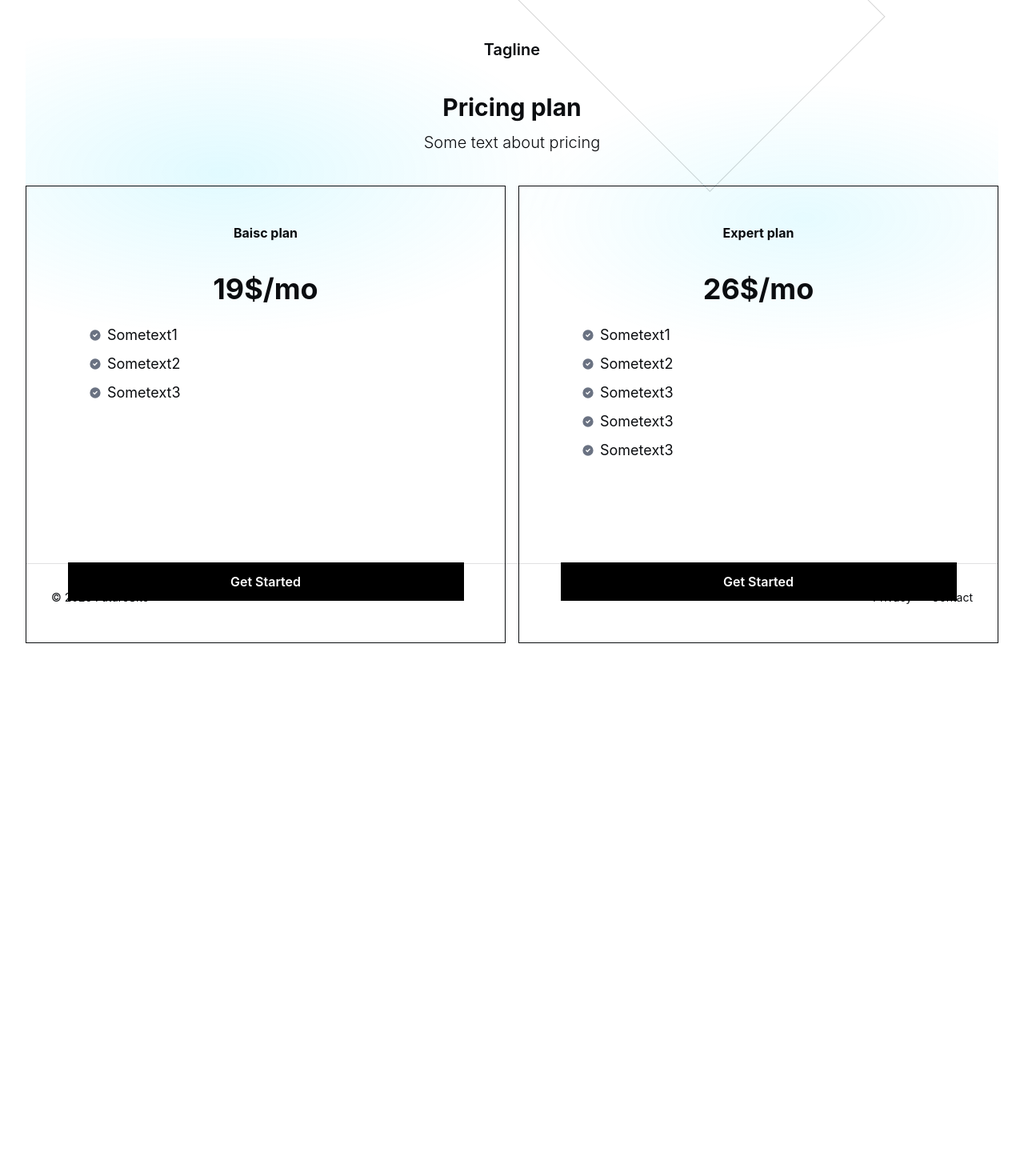
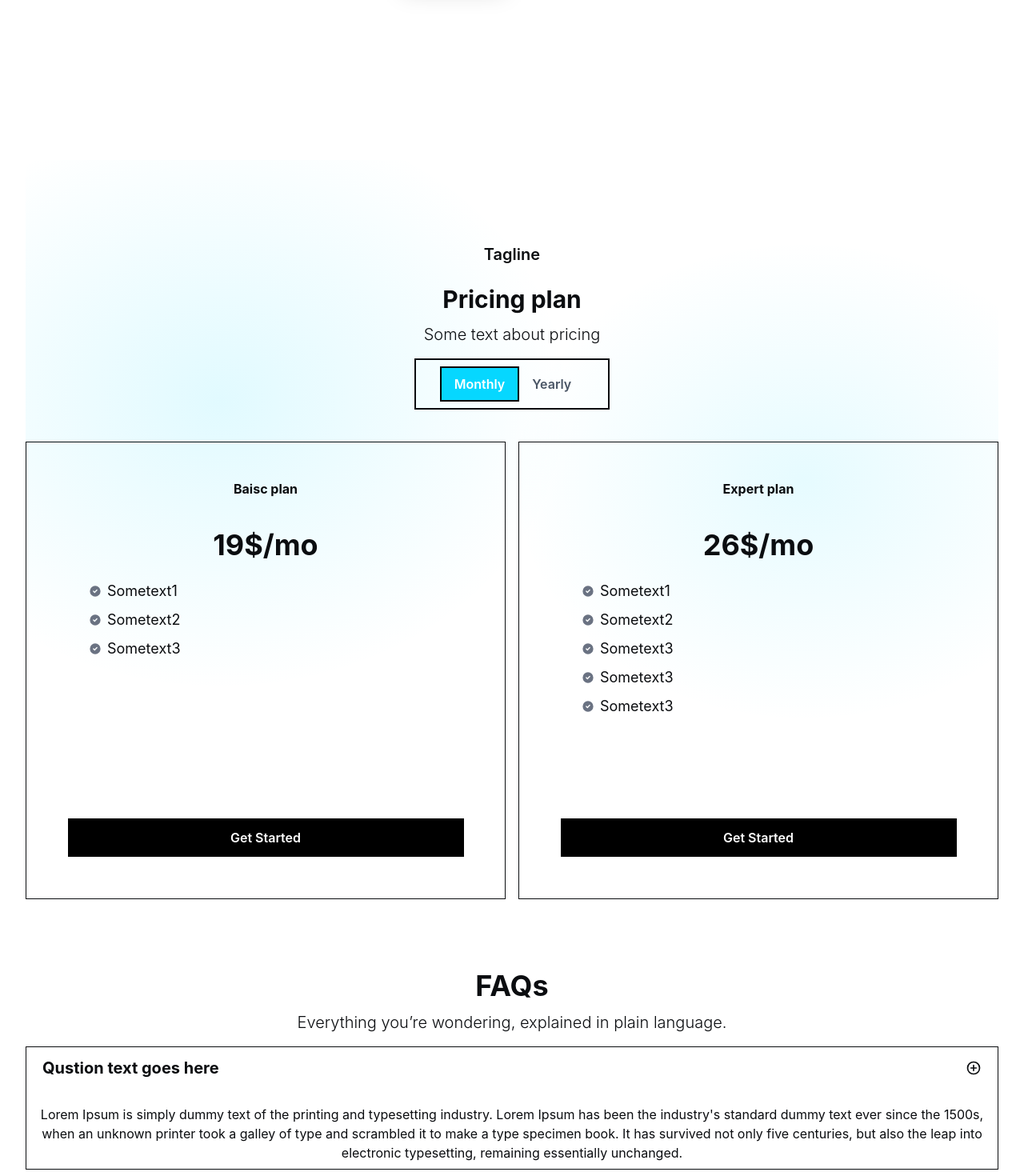
Before and after one commit to Zetchu/FinalProjectProgrammingInteracitivty, a React (Vite) app in the folder final-project/: page / in a window 1280 px wide. Shown: the part 555-2025 px from the top of the page at 80% size. Before the commit the page ends 1359 px from the top, so only its background shows below. Built offline with nearby package versions, Linux system fonts and the light colour scheme.

Commit message:
faq skeleton, responsive fixes

```diff
--- a/final-project/src/App.jsx
+++ b/final-project/src/App.jsx
@@ -4,6 +4,7 @@ import Header from './components/Header';
 import Footer from './components/Footer';
 import Hero from './components/Hero';
 import Pricing from './components/Pricing';
+import FAQ from './components/FAQ';
 
 export default function App() {
   return (
@@ -15,8 +16,9 @@ export default function App() {
       >
         <Hero />
         <Pricing />
+        <FAQ />
       </main>
-      <Footer />
+      {/* <Footer /> */}
     </>
   );
 }
--- /dev/null
+++ b/final-project/src/components/FAQ.jsx
@@ -0,0 +1,63 @@
+import React, { useState } from 'react';
+
+function FAQ() {
+  return (
+    <section className=' py-20 sm:py-24 lg:py-2'>
+      <h1 className='text-4xl font-bold'>FAQs</h1>
+      <p className='text-xl font-light mt-3 mb-4'>
+        Everything you’re wondering, explained in plain language.
+      </p>
+
+      <div className='border-1 '>
+        <button
+          onClick={() => setOpen(!open)}
+          aria-expanded={open}
+          href='#'
+          className='w-full flex items-center justify-between text-left px-3 py-2'
+        >
+          <h3 className='font-bold text-xl mx-2'>Qustion text goes here</h3>
+          <div className='mx-2 my-2'>
+            <svg
+              xmlns='http://www.w3.org/2000/svg'
+              viewBox='0 0 24 24'
+              fill='none'
+              stroke='currentColor'
+              strokeWidth='2'
+              strokeLinecap='round'
+              strokeLinejoin='round'
+              className='w-5 h-5'
+              aria-hidden='true'
+            >
+              <circle
+                cx='12'
+                cy='12'
+                r='9'
+              />
+              <path d='M12 8v8M8 12h8' />
+            </svg>
+          </div>
+        </button>
+        <div className={`${open ? 'mt-3' : 'mt-0 hidden'}`}>
+          <p className='p-2'>
+            Lorem Ipsum is simply dummy text of the printing and typesetting
+            industry. Lorem Ipsum has been the industry's standard dummy text
+            ever since the 1500s, when an unknown printer took a galley of type
+            and scrambled it to make a type specimen book. It has survived not
+            only five centuries, but also the leap into electronic typesetting,
+            remaining essentially unchanged.
+          </p>
+        </div>
+        {/* <p>
+          Lorem Ipsum is simply dummy text of the printing and typesetting
+          industry. Lorem Ipsum has been the industry's standard dummy text ever
+          since the 1500s, when an unknown printer took a galley of type and
+          scrambled it to make a type specimen book. It has survived not only
+          five centuries, but also the leap into electronic typesetting,
+          remaining essentially unchanged.
+        </p> */}
+      </div>
+    </section>
+  );
+}
+
+export default FAQ;
--- /dev/null
+++ b/final-project/src/components/FaqItem.jsx
@@ -0,0 +1,56 @@
+import React from 'react';
+
+function FaqItem({ questionText, anwserText }) {
+  return (
+    <div className='border-1 '>
+      <button
+        onClick={() => setOpen(!open)}
+        aria-expanded={open}
+        href='#'
+        className='w-full flex items-center justify-between text-left px-3 py-2'
+      >
+        <h3 className='font-bold text-xl mx-2'>Qustion text goes here</h3>
+        <div className='mx-2 my-2'>
+          <svg
+            xmlns='http://www.w3.org/2000/svg'
+            viewBox='0 0 24 24'
+            fill='none'
+            stroke='currentColor'
+            strokeWidth='2'
+            strokeLinecap='round'
+            strokeLinejoin='round'
+            className='w-5 h-5'
+            aria-hidden='true'
+          >
+            <circle
+              cx='12'
+              cy='12'
+              r='9'
+            />
+            <path d='M12 8v8M8 12h8' />
+          </svg>
+        </div>
+      </button>
+      <div className={`${open ? 'mt-3' : 'mt-0 hidden'}`}>
+        <p className='p-2'>
+          Lorem Ipsum is simply dummy text of the printing and typesetting
+          industry. Lorem Ipsum has been the industry's standard dummy text ever
+          since the 1500s, when an unknown printer took a galley of type and
+          scrambled it to make a type specimen book. It has survived not only
+          five centuries, but also the leap into electronic typesetting,
+          remaining essentially unchanged.
+        </p>
+      </div>
+      {/* <p>
+          Lorem Ipsum is simply dummy text of the printing and typesetting
+          industry. Lorem Ipsum has been the industry's standard dummy text ever
+          since the 1500s, when an unknown printer took a galley of type and
+          scrambled it to make a type specimen book. It has survived not only
+          five centuries, but also the leap into electronic typesetting,
+          remaining essentially unchanged.
+        </p> */}
+    </div>
+  );
+}
+
+export default FaqItem;
--- a/final-project/src/components/Hero.jsx
+++ b/final-project/src/components/Hero.jsx
@@ -1,11 +1,11 @@
 export default function Hero() {
   return (
-    <section className='hero-wrap'>
+    <section className='hero-wrap py-16 sm:py-20 lg:py-24'>
       {/* decorative diamond line */}
-      <div
+      {/* <div
         className='hero-diamond'
         aria-hidden='true'
-      />
+      /> */}
 
       <div className='mx-auto max-w-7xl pi-fluid py-20 sm:py-28'>
         <h1 className='font-extrabold leading-tight tracking-tight text-[clamp(2.25rem,7vw,4rem)]'>
--- a/final-project/src/components/Pricing.jsx
+++ b/final-project/src/components/Pricing.jsx
@@ -1,75 +1,56 @@
-import React from 'react';
+import React, { useState } from 'react';
 import PricingBox from './PricingBox';
 
 function Pricing() {
+  const [active, setActive] = useState('monthly');
+
   return (
-    <section className='hero-wrap h-[70vh]'>
-      <div className='text-center font-semibold my-10 text-xl'>Tagline</div>
+    <section className='hero-wrap py-12 sm:py-16 lg:py-20'>
+      <div className='text-center font-semibold my-6 text-xl'>Tagline</div>
       <h1 className='text-3xl font-bold'>Pricing plan</h1>
       <p className='text-xl font-light mt-3 mb-4'>Some text about pricing</p>
 
       {/* BOXES */}
-      <div className='grid grid-cols-2 gap-4 mt-10 items-stretch'>
-        {/* <div className='border-1 col-1 flex flex-col justify-between  '>
-          <p className='my-[4%] font-bold'>Baisc plan</p>
-          <h1 className='text-4xl font-bold'>19$/mo</h1>
-          <ul className='my-2 mx-[10%]'>
-            <li class='flex items-center  mt-2 text-lg'>
-              <svg
-                class='w-3.5 h-3.5 me-2 text-gray-500 dark:text-gray-400shrink-0'
-                aria-hidden='true'
-                xmlns='http://www.w3.org/2000/svg'
-                fill='currentColor'
-                viewBox='0 0 20 20'
-              >
-                <path d='M10 .5a9.5 9.5 0 1 0 9.5 9.5A9.51 9.51 0 0 0 10 .5Zm3.707 8.207-4 4a1 1 0 0 1-1.414 0l-2-2a1 1 0 0 1 1.414-1.414L9 10.586l3.293-3.293a1 1 0 0 1 1.414 1.414Z' />
-              </svg>
-              Some text1
-            </li>
-            <li class='flex items-center mt-2 text-lg'>
-              <svg
-                class='w-3.5 h-3.5 me-2 text-gray-500 dark:text-gray-400 shrink-0'
-                aria-hidden='true'
-                xmlns='http://www.w3.org/2000/svg'
-                fill='currentColor'
-                viewBox='0 0 20 20'
-              >
-                <path d='M10 .5a9.5 9.5 0 1 0 9.5 9.5A9.51 9.51 0 0 0 10 .5Zm3.707 8.207-4 4a1 1 0 0 1-1.414 0l-2-2a1 1 0 0 1 1.414-1.414L9 10.586l3.293-3.293a1 1 0 0 1 1.414 1.414Z' />
-              </svg>
-              Some text2
-            </li>
-            <li class='flex items-center mt-2 text-lg'>
-              <svg
-                class='w-3.5 h-3.5 me-2 text-gray-500 dark:text-gray-400 shrink-0'
-                aria-hidden='true'
-                xmlns='http://www.w3.org/2000/svg'
-                fill='currentColor'
-                viewBox='0 0 20 20'
-              >
-                <path d='M10 .5a9.5 9.5 0 1 0 9.5 9.5A9.51 9.51 0 0 0 10 .5Zm3.707 8.207-4 4a1 1 0 0 1-1.414 0l-2-2a1 1 0 0 1 1.414-1.414L9 10.586l3.293-3.293a1 1 0 0 1 1.414 1.414Z' />
-              </svg>
-              Some text3
-            </li>
-          </ul>
-          <div className='justify-center'>
-            <button className='bg-black  text-white w-[90%] my-[5%] mt-[20%] py-3'>
-              <a
-                href=''
-                target='_blank'
-                className='mx-5 '
-              >
-                Get Started
-              </a>
-            </button>
-          </div>
-        </div> */}
+      <div className=' border-2 p-2 flex lg:w-[20%] md:w-[40%] mx-auto '>
+        <div className=' flex items-center justify-center mx-auto '>
+          <button
+            className={`px-4 py-2 font-semibold transition
+            ${
+              active === 'monthly'
+                ? 'bg-accent text-white border-2 border-black'
+                : 'bg-transparent text-gray-600'
+            }
+          `}
+            onClick={() => setActive('monthly')}
+          >
+            Monthly
+          </button>
+          <button
+            className={`px-4 py-2 font-semibold transition
+            ${
+              active === 'yearly'
+                ? 'bg-accent text-white border-2 border-black'
+                : 'bg-transparent text-gray-600'
+            }
+          `}
+            onClick={() => setActive('yearly')}
+          >
+            Yearly
+          </button>
+
+          {/* <div className='border-1'>Monthly</div>
+          <div className='border-1'>Yearly</div> */}
+        </div>
+      </div>
+      <div className='grid sm:grid-cols-1 md:grid-cols-2 lg:grid-cols-2 gap-4 mt-10  items-stretch'>
         <PricingBox
-          price={'19$/mo'}
+          price={active === 'monthly' ? '19$/mo' : '190$/mo'}
           features={['Sometext1', 'Sometext2', 'Sometext3']}
           plan={'Baisc plan'}
         />
+
         <PricingBox
-          price={'26$/mo'}
+          price={active === 'monthly' ? '26$/mo' : '260$/mo'}
           features={[
             'Sometext1',
             'Sometext2',
@@ -79,82 +60,6 @@ function Pricing() {
           ]}
           plan={'Expert plan'}
         />
-
-        {/* <div className='border-1 col-2'>
-          <p className='my-[4%] font-bold'>Expert plan</p>
-          <h1 className='text-4xl font-bold'>26$/mo</h1>
-          <ul className='my-2 mx-[10%]'>
-            <li className='flex items-center mt-2 text-lg'>
-              <svg
-                className='w-3.5 h-3.5 me-2 text-gray-500 dark:text-gray-400shrink-0'
-                aria-hidden='true'
-                xmlns='http://www.w3.org/2000/svg'
-                fill='currentColor'
-                viewBox='0 0 20 20'
-              >
-                <path d='M10 .5a9.5 9.5 0 1 0 9.5 9.5A9.51 9.51 0 0 0 10 .5Zm3.707 8.207-4 4a1 1 0 0 1-1.414 0l-2-2a1 1 0 0 1 1.414-1.414L9 10.586l3.293-3.293a1 1 0 0 1 1.414 1.414Z' />
-              </svg>
-              Some text1
-            </li>
-            <li className='flex items-center mt-2 text-lg'>
-              <svg
-                className='w-3.5 h-3.5 me-2 text-gray-500 dark:text-gray-400 shrink-0'
-                aria-hidden='true'
-                xmlns='http://www.w3.org/2000/svg'
-                fill='currentColor'
-                viewBox='0 0 20 20'
-              >
-                <path d='M10 .5a9.5 9.5 0 1 0 9.5 9.5A9.51 9.51 0 0 0 10 .5Zm3.707 8.207-4 4a1 1 0 0 1-1.414 0l-2-2a1 1 0 0 1 1.414-1.414L9 10.586l3.293-3.293a1 1 0 0 1 1.414 1.414Z' />
-              </svg>
-              Some text2
-            </li>
-            <li className='flex items-center mt-2 text-lg'>
-              <svg
-                className='w-3.5 h-3.5 me-2 text-gray-500 dark:text-gray-400 shrink-0'
-                aria-hidden='true'
-                xmlns='http://www.w3.org/2000/svg'
-                fill='currentColor'
-                viewBox='0 0 20 20'
-              >
-                <path d='M10 .5a9.5 9.5 0 1 0 9.5 9.5A9.51 9.51 0 0 0 10 .5Zm3.707 8.207-4 4a1 1 0 0 1-1.414 0l-2-2a1 1 0 0 1 1.414-1.414L9 10.586l3.293-3.293a1 1 0 0 1 1.414 1.414Z' />
-              </svg>
-              Some text3
-            </li>
-            <li className='flex items-center mt-2 text-lg'>
-              <svg
-                className='w-3.5 h-3.5 me-2 text-gray-500 dark:text-gray-400shrink-0'
-                aria-hidden='true'
-                xmlns='http://www.w3.org/2000/svg'
-                fill='currentColor'
-                viewBox='0 0 20 20'
-              >
-                <path d='M10 .5a9.5 9.5 0 1 0 9.5 9.5A9.51 9.51 0 0 0 10 .5Zm3.707 8.207-4 4a1 1 0 0 1-1.414 0l-2-2a1 1 0 0 1 1.414-1.414L9 10.586l3.293-3.293a1 1 0 0 1 1.414 1.414Z' />
-              </svg>
-              Some text1
-            </li>
-            <li className='flex items-center mt-2 text-lg'>
-              <svg
-                className='w-3.5 h-3.5 me-2 text-gray-500 dark:text-gray-400shrink-0'
-                aria-hidden='true'
-                xmlns='http://www.w3.org/2000/svg'
-                fill='currentColor'
-                viewBox='0 0 20 20'
-              >
-                <path d='M10 .5a9.5 9.5 0 1 0 9.5 9.5A9.51 9.51 0 0 0 10 .5Zm3.707 8.207-4 4a1 1 0 0 1-1.414 0l-2-2a1 1 0 0 1 1.414-1.414L9 10.586l3.293-3.293a1 1 0 0 1 1.414 1.414Z' />
-              </svg>
-              Some text1
-            </li>
-          </ul>
-          <button className='bg-black text-white w-[90%] my-[5%] mt-[20%] py-3'>
-            <a
-              href=''
-              target='_blank'
-              className='mx-5 '
-            >
-              Get Started
-            </a>
-          </button>
-        </div> */}
       </div>
     </section>
   );
```
